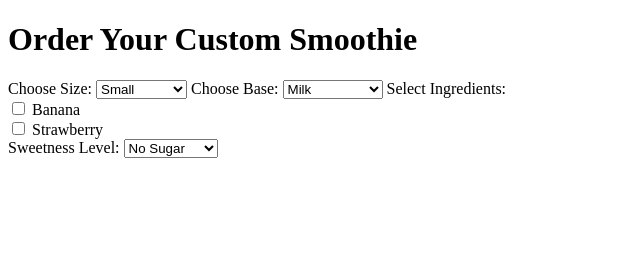
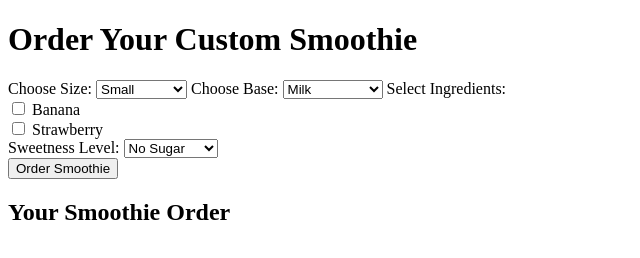
Before and after one commit to manozchhetr/COMp1073-Assignment2-Manoj-khatri-chhetri, a plain HTML site: page index.html in a window 1280 px wide. Shown: the whole page, without its empty margins (0-640 px from the left). Drawn offline with Linux system fonts and the light colour scheme.

Commit message:
Add Order button and output area for order summary

```diff
--- a/index.html
+++ b/index.html
@@ -45,6 +45,13 @@
     <option value="extra">Extra Sweet</option>
 </select>
     </form>
+    <button type="button" id="orderButton">Order Smoothie</button>
+
+<div id="orderSummary" class="summary">
+    <h2>Your Smoothie Order</h2>
+    <p id="orderDetails"></p>
+</div>
+
 
 </body>
 </html>
```
